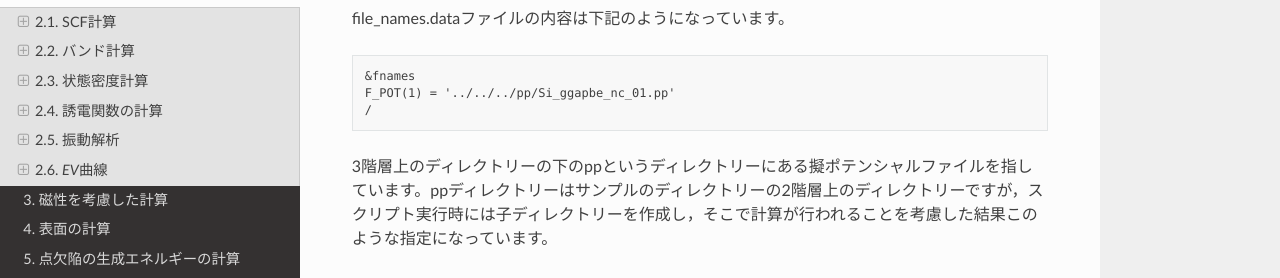
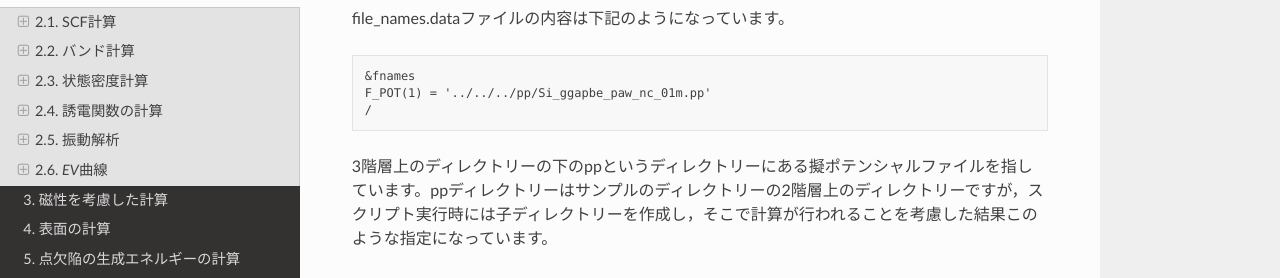
Before and after one commit to Materials-Science-Software-Consortium/phase0_tutorial_wsl, a Sphinx documentation site: the page built from source/si.rst, in a window 1280 px wide and 900 px high, scrolled down 15219 px. Shown: the part 191-469 px from the top of the window. Built offline with Sphinx 7.4.7 and the Read the Docs theme 2.0.0, drawn with Linux system fonts in a browser that asks for light colours.

Commit message:
fixed the file name of the pp file for Si

```diff
--- a/source/si.rst
+++ b/source/si.rst
@@ -621,7 +621,7 @@ file_names.dataファイルの内容は下記のようになっています。
 .. code-block:: text
 
   &fnames
-  F_POT(1) = '../../../pp/Si_ggapbe_nc_01.pp'
+  F_POT(1) = '../../../pp/Si_ggapbe_paw_nc_01m.pp'
   /
 
 3階層上のディレクトリーの下のppというディレクトリーにある擬ポテンシャルファイルを指しています。ppディレクトリーはサンプルのディレクトリーの2階層上のディレクトリーですが，スクリプト実行時には子ディレクトリーを作成し，そこで計算が行われることを考慮した結果このような指定になっています。
```
